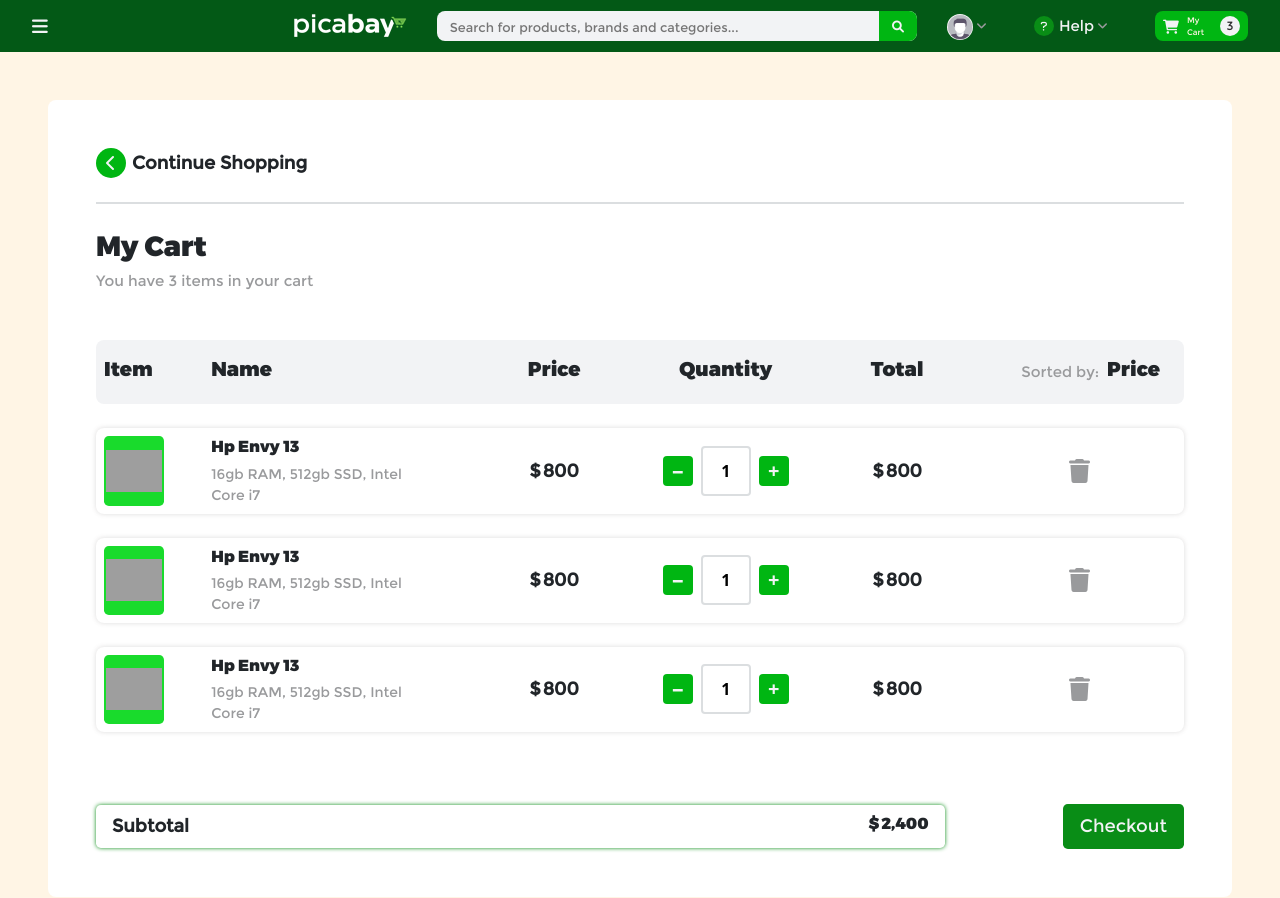
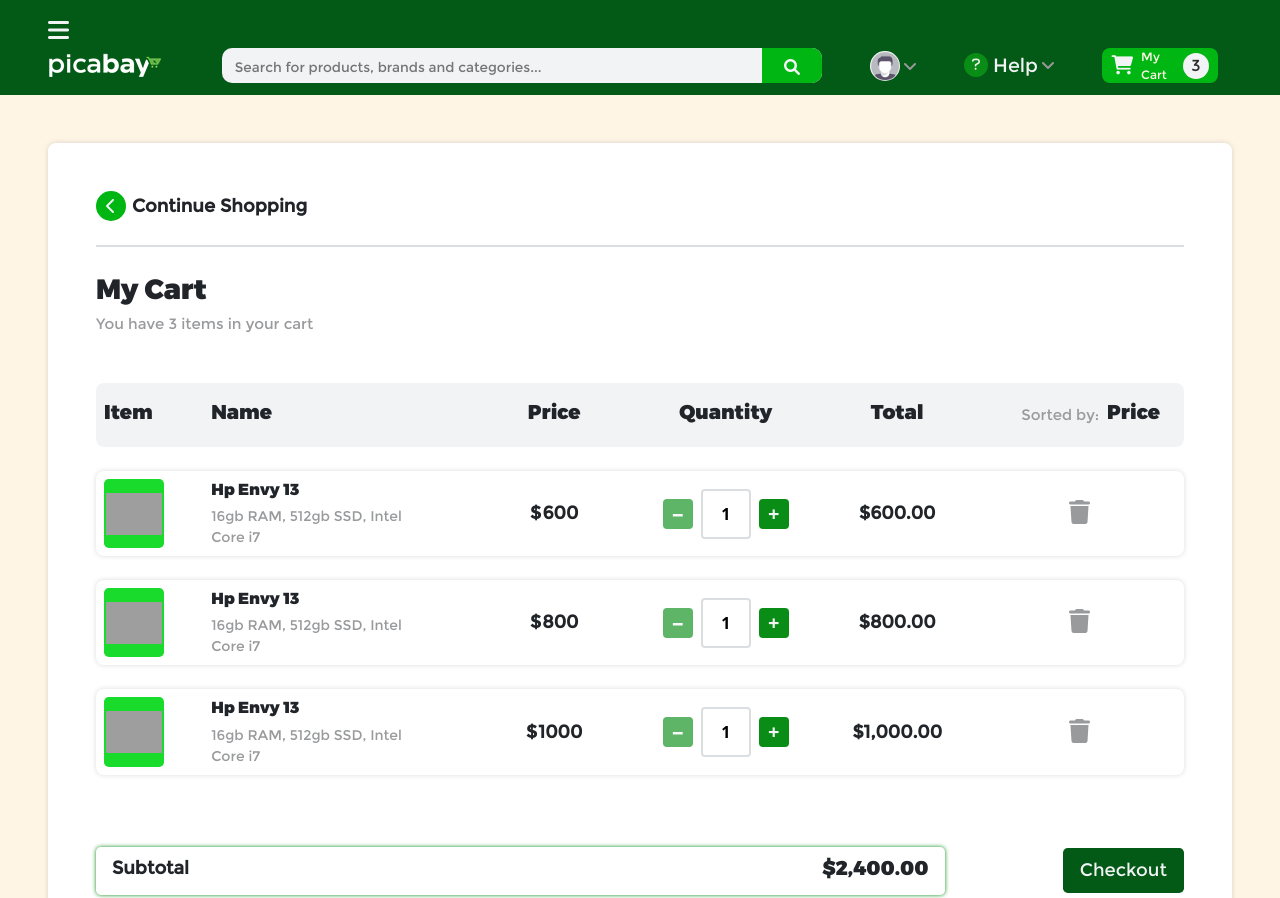
Before and after one commit to Sphenyx-webb/picabay, a plain HTML site: page cartPage.html in a window 1280 px wide. Shown: the top 898 px of the page. Drawn offline with Linux system fonts and the light colour scheme; grey boxes are pictures that could not be loaded.

Commit message:
latest commit

```diff
--- a/cartPage.html
+++ b/cartPage.html
@@ -6,13 +6,13 @@
     <meta name="viewport" content="width=device-width, initial-scale=1.0">
     <title>My Cart</title>
     <!-- Bootstrap CSS-->
-    <link rel="stylesheet" href="vendor/bootstrap/css/bootstrap.min.css" type="text/css">
+    <link rel="stylesheet" href="./vendor/bootstrap/css/bootstrap.min.css" type="text/css">
     <!-- Font-awesome CSS -->
-    <link rel="stylesheet" href="vendor/fontawesome/css/all.min.css" type="text/css">
+    <link rel="stylesheet" href="./vendor/fontawesome/css/all.min.css" type="text/css">
     <!-- Normalize CSS -->
-    <link rel="stylesheet" href="static/css/normalize.css" type="text/css">
+    <link rel="stylesheet" href="./static/css/normalize.css" type="text/css">
     <!-- Main CSS-->
-    <link rel="stylesheet" href="static/css/style.css" type="text/css">
+    <link rel="stylesheet" href="./static/css/style.css" type="text/css">
     <!-- favicon links -->
     <link rel="shortcut icon" href="./favicon.ico" type="image/x-icon">
     <link rel="apple-touch-icon" sizes="180x180" href="./apple-touch-icon.png">
@@ -20,16 +20,42 @@
     <link rel="icon" sizes="16x16" href="./favicon-16x16.png" type="image/png" >
     <link rel="manifest" href="./site.webmanifest">
     <style>
-    input:disabled{
-        width: 50px;
-        background-color: transparent;
-        color: black;
-        outline: none;
-        border: none;
+      #emptyCartPage{
+        display: none;
+       }
+
+       #emptyCartPage .emptyCartContainer{
+         width: 80vw;
+         margin: auto;
+         box-shadow: 0 0 5px 0 rgba(128, 128, 128, 0.3);
+       }
+
+
+     #emptyCartPage .emptyCartImgCon{
+       height: 50vh;
+       display: flex;
+       align-items: center;
+        justify-content: center;
+      }
+
+      #emptyCartPage .emptyCartImgCon img{
+        height: 100%;
+      }
+
+      #emptyCartPage .text-brand-gray-300{
+        font-size: 32px;
+       }
+
+       #emptyCartPage button p{
+         font-size: 1.5rem;
        }
 
       .cartContainer{
         height: max-content;
+      }
+
+      .cartContainer .bg-white{
+        box-shadow: 0 0 5px 0 rgba(128, 128, 128, 0.3);
       }
 
       .back p{
@@ -71,10 +97,12 @@
          padding: 2px;
       }
 
-      .qty-input{
+      input:disabled{
         width: 50px;
         height: 50px;
         text-align: center;
+        background-color: transparent;
+        color: black;
         border: 2px solid #DBDEE0;
         font-weight: bold;
      }
@@ -116,14 +144,25 @@
       .subtotal p, .checkout-btn p{
         font-size: 18px;
       }
-
     </style>
 </head>
 <body>
      <!-- MAIN HEADER -->
      <header id="mainHeader" class="header"></header>
 
-  <!-- LOGIN -->
+     <section id="emptyCartPage" class="container-fluid">
+        <div class="my-4 p-4 pt-4 emptyCartContainer bg-white rounded-4">
+           <div class="emptyCartImgCon">
+            <img src="./static/images/icons/Empty cart svg.svg" alt="" class="img-fluid">
+           </div>
+           <div class="d-flex flex-column align-items-center mt-3">
+            <p class="text-brand-gray-300 mb-3">Oops!.....There's nothing here to see</p>
+            <a href="./index.html"><button class="btn btn-main-400 px-3"><p>Start shopping</p></button></a>
+           </div>
+        </div>
+      </section>
+
+  <!-- CART -->
     <section id="cartPage" class="cartPage">
         <div class="container-fluid p-5 cartContainer">
            <div class="container-fluid bg-white rounded-4 py-5 px-5">
@@ -170,20 +209,22 @@
                                 <p class="spec text-brand-gray-300">16gb RAM, 512gb SSD, Intel Core i7</p>
                             </div>
                             <div class="d-flex align-items-center justify-content-center">
-                                <p class="fw-bold price-cont"><span class="dollar-sign">$</span class="price" data-price="800">800</p>
+                                <p class="fw-bold price-cont"><span class="dollar-sign">$</span><span  class="price" data-price="600"></span></p>
                             </div>
                             <div class="d-flex align-items-center justify-content-center">
                                 <div class="d-flex align-items-center">
-                                    <button class="btn btn-main sub-qty">&minus;</button>
-                                    <input type="text" value="1" data-available="10" class="qty-input mx-2 rounded-2">
-                                    <button class="btn btn-main add-qty">&plus;</button>
+                                    <button class="btn btn-main-300 sub-qty" disabled>&minus;</button>
+                                    <input type="text" value="1" data-available="10" class="qty-input mx-2 rounded-2" disabled>
+                                    <button class="btn btn-main-300 add-qty">&plus;</button>
                                 </div>
                             </div>
                             <div class="d-flex align-items-center justify-content-center">
-                                <p class="fw-bold price-cont"><span class="dollar-sign">$</span class="total">800</p>
+                                <p class="fw-bold price-cont"><span class="total"></span></p>
                             </div>
                             <div class="d-flex justify-content-center align-items-center">
+                                <span class="delete-btn">
                                     <i class="fa-solid fa-trash"></i>
+                                </span>
                             </div>
                         </div>
 
@@ -198,20 +239,22 @@
                                 <p class="spec text-brand-gray-300">16gb RAM, 512gb SSD, Intel Core i7</p>
                             </div>
                             <div class="d-flex align-items-center justify-content-center">
-                                <p class="fw-bold price-cont"><span class="dollar-sign">$</span class="price" data-price="800">800</p>
+                                <p class="fw-bold price-cont"><span class="dollar-sign">$</span><span  class="price" data-price="800"></span></p>
                             </div>
                             <div class="d-flex align-items-center justify-content-center">
                                 <div class="d-flex align-items-center">
-                                    <button class="btn btn-main sub-qty">&minus;</button>
-                                    <input type="text" value="1" data-available="10" class="qty-input mx-2 rounded-2">
-                                    <button class="btn btn-main add-qty">&plus;</button>
+                                    <button class="btn btn-main-300 sub-qty" disabled>&minus;</button>
+                                    <input type="text" value="1" data-available="14" class="qty-input mx-2 rounded-2" disabled>
+                                    <button class="btn btn-main-300 add-qty">&plus;</button>
                                 </div>
                             </div>
                             <div class="d-flex align-items-center justify-content-center">
-                                <p class="fw-bold price-cont"><span class="dollar-sign">$</span class="total">800</p>
+                                <p class="fw-bold price-cont"><span class="total"></span></p>
                             </div>
                             <div class="d-flex justify-content-center align-items-center">
+                                <span class="delete-btn">
                                     <i class="fa-solid fa-trash"></i>
+                                </span>
                             </div>
                         </div>
 
@@ -226,30 +269,32 @@
                                 <p class="spec text-brand-gray-300">16gb RAM, 512gb SSD, Intel Core i7</p>
                             </div>
                             <div class="d-flex align-items-center justify-content-center">
-                                <p class="fw-bold price-cont"><span class="dollar-sign">$</span class="price" data-price="800">800</p>
+                                <p class="fw-bold price-cont"><span class="dollar-sign">$</span><span  class="price" data-price="1000"></span></p>
                             </div>
                             <div class="d-flex align-items-center justify-content-center">
                                 <div class="d-flex align-items-center">
-                                    <button class="btn btn-main sub-qty">&minus;</button>
-                                    <input type="text" value="1" data-available="10" class="qty-input mx-2 rounded-2">
-                                    <button class="btn btn-main add-qty">&plus;</button>
+                                    <button class="btn btn-main-300 sub-qty" disabled>&minus;</button>
+                                    <input type="text" value="1" data-available="12" class="qty-input mx-2 rounded-2" disabled>
+                                    <button class="btn btn-main-300 add-qty">&plus;</button>
                                 </div>
                             </div>
                             <div class="d-flex align-items-center justify-content-center">
-                                <p class="fw-bold price-cont"><span class="dollar-sign">$</span class="total">800</p>
+                                <p class="fw-bold price-cont"><span class="total"></span></p>
                             </div>
                             <div class="d-flex justify-content-center align-items-center">
+                                <span class="delete-btn">
                                     <i class="fa-solid fa-trash"></i>
+                                </span>
                             </div>
                         </div>
                     </div>
                     <div class="cart-total-section d-flex justify-content-between align-items-center pt-5">
                         <div class="d-flex justify-content-between px-3 py-2 rounded-3 subtotal">
                             <p class="fw-bold">Subtotal</p>
-                            <h6 class="fw-bold"><span class="dollar-sign">$</span id="subTotal">2,400</h6>
+                            <h5 class="fw-bold"><span id="subTotal"></span></h5>
                         </div>
                         <div>
-                            <button class="btn btn-main-300 w-100 rounded-3 px-3 py-2 checkout-btn"><p>Checkout</p></button>
+                            <button class="btn btn-main-400 w-100 rounded-3 px-3 py-2 checkout-btn"><p>Checkout</p></button>
                         </div>
                     </div>
                 </div>
@@ -261,111 +306,9 @@
     <!-- MAIN FOOTER -->
        <footer class="footer text-light bg-brand-dark pt-5 pb-4 mt-0"></footer>
 
-        <!-- <script>
-        const totals = document.querySelectorAll(".total");
+    <script>
 
-        totals.forEach(total => {
-        const parentEl = total.parentElement;
-        const price = parseInt(parentEl.querySelector(".price").getAttribute("data-price"));
-        const qty   = parseInt(parentEl.querySelector(".qty-input").value);
-        total.setAttribute("data-total", parseInt(price * qty));
-        total.innerHTML = `${formatAsCurrency(price * qty)}`;
-        getSubTotal();
-        });
-
-        const minusBtn = document.querySelectorAll(".sub-qty");
-        const plusBtn  = document.querySelectorAll(".add-qty");
-
-        minusBtn.forEach(btn => {
-        btn.addEventListener("click", () => {
-        let inputField = btn.nextElementSibling;
-        let inputFieldVal = convert_to_pint(inputField.value);
-        if(inputFieldVal > 1){
-        inputFieldVal -= 1;
-        } else {
-        btn.disabled = true;
-        }
-        inputField.value = inputFieldVal;
-        updateItems(btn, inputFieldVal);
-        })
-        });
-
-        plusBtn.forEach(btn => {
-        btn.addEventListener("click", () => {
-        let inputField    = btn.previousElementSibling;
-        let limit         = parseInt(inputField.getAttribute("data-available"));
-        let inputFieldVal = convert_to_pint(inputField.value);
-        if(inputFieldVal >= 1 && inputFieldVal < limit){
-        inputFieldVal += 1;
-        }
-        if(inputFieldVal > limit){
-        inputFieldVal = limit;
-        }
-        inputField.value = inputFieldVal;
-        updateItems(btn, inputFieldVal);
-        inputField.previousElementSibling.disabled = false;
-        })
-        });
-
-
-        totals.forEach(total => {
-        const parentEl    = total.parentElement;
-        const inputField  = parentEl.querySelector(".qty-input");
-        const limit       = parseInt(inputField.getAttribute("data-available"));
-        const elem        = inputField.nextElementSibling;
-        inputField.addEventListener("keydown", e => {
-        if(e.keyCode == 13){
-        let inputFieldVal = convert_to_pint(inputField.value);
-        if(inputFieldVal < limit){
-        inputField.value = inputFieldVal;
-        } else {
-        inputField.value = limit;
-        }
-        updateItems(elem, inputField.value);
-        }
-        });
-        });
-
-
-        function getSubTotal(){
-        let totalPrice = 0
-        totals.forEach(total => {
-        totalPrice += parseInt(total.getAttribute("data-total"));
-        })
-        subTotal.innerHTML = `${formatAsCurrency(totalPrice)}`
-        }
-
-        function updateItems(elem, qty){
-        qty = parseInt(qty);
-        const parentEl = elem.parentElement.parentElement;
-        const price = parseInt(parentEl.querySelector(".price").getAttribute("data-price"));
-        const total = parentEl.querySelector(".total");
-        total.setAttribute("data-total", parseInt(price * qty));
-        total.innerHTML = `${formatAsCurrency(price * qty)}`;
-        getSubTotal();
-        }
-
-        function convert_to_pint(a){
-        a = parseInt(a);
-        if ( isNaN(a) ){
-        a = 1;
-        } else if (a < 0) {
-        a = a * -1;
-        } else if(a == 0){
-        a = 1;
-        }
-        return a;
-        }
-
-        function formatAsCurrency(amount){
-        amount = parseFloat(amount);
-        const new_price = Intl.NumberFormat("en-NG", {
-        style: 'currency',
-        currency: 'USD',
-        }).format(amount);
-        return `<span class="price-symbol">&#8358;</span>${new_price.substring(3, new_price.length)}`;
-        }
-        </script> -->
+     </script>
     <script src="vendor/bootstrap/js/bootstrap.bundle.min.js" type="text/javascript"></script>
     <script src="static/js/script.js"></script>
 </body>
--- a/static/css/style.css
+++ b/static/css/style.css
@@ -234,18 +234,18 @@ h1, h2, h3, h4, h5, h6{
 
 /* CURRENCY */
 .dollar-sign{
-    margin-right: 2px;
+    margin-right: 0.07rem;
 }
 
 /* NAV-BAR */
 .navbar .container-fluid{
-    padding-top: 0.2rem;
-    padding-bottom: 0.2rem;
+    padding-top: 0.25rem;
+    padding-bottom: 0.25rem;
 }
 
 .sidebar-toggler{
     color: var(--brand-gray);
-    font-size: 1.125rem;
+    font-size: 1.5rem;
     font-weight: 400;
     margin-right: 40px;
 }
@@ -253,14 +253,15 @@ h1, h2, h3, h4, h5, h6{
 .navbar-brand{
     padding: 0;
     margin-top: -5px;
-    margin-right: 30px;
+    margin-right: 60px;
 }
+
 
 .search-box{
     background-color: var(--brand-gray);
-    height: 30px;
-    width: 480px;
-    border-radius: 8px;
+    height: 35px;
+    width: 600px;
+    border-radius: 10px;
     margin-right: 30px;
 }
 
@@ -275,16 +276,17 @@ h1, h2, h3, h4, h5, h6{
     border: none;
     outline: none;
     font-family: 'MontserratRegular', sans-serif;
-    font-size: 0.8rem;
+    font-size: 0.85rem;
     font-weight: 400;
     padding-left: 0.8rem;
 }
 
 .searchBtn{
-    height: 30px;
-    font-size: 0.75rem;
+    height: 35px;
+    width: 60px;
+    font-size: 1rem;
     font-weight: lighter;
-    border-radius: 0 8px 8px 0;
+    border-radius: 0 10px 10px 0;
 }
 
 .help-section, .profile-section{
@@ -293,28 +295,28 @@ h1, h2, h3, h4, h5, h6{
 
 .help-section p{
     color: var(--brand-gray);
+    font-size: 1.2rem;
 }
 
 .help-icon{
-    width: 20px;
-    height: 20px;
+    width: 24px;
+    height: 24px;
     border-radius: 50%;
     background: var(--main-color-300);
     color: var(--brand-gray);
     display: grid;
     place-items: center;
-    font-size: 0.625rem;
+    font-size: 0.8rem;
     margin-right: 5px;
 }
 
 .fa-circle-question{
     color: var(--main-color-300);
-    font-size: 1.125rem;
 }
 
 .profile-img{
-    height: 26px;
-    width: 26px;
+    height: 30px;
+    width: 30px;
     border-radius: 50%;
     object-fit: cover;
     border: none !important;
@@ -323,25 +325,25 @@ h1, h2, h3, h4, h5, h6{
 
 .dropdown-icon{
     color: var(--brand-gray-300);
-    font-size: 0.75rem;
+    font-size: 1rem;
 }
 
 .cart-section{
     display: flex;
     align-items: center;
     cursor: pointer;
-    height: 30px;
+    height: 35px;
     border-radius: 8px;
-    padding: 0 0.5rem;
+    padding: 0 0.6rem;
 }
 
 .fa-cart-shopping{
     color: var(--brand-gray);
-    font-size: 0.88rem;
+    font-size: 1.2rem;
 }
 
 .my-cart{
-    font-size: 0.5rem;
+    font-size: 0.75rem;
     font-weight: 200;
     color: var(--alt-color);
 }
@@ -349,15 +351,15 @@ h1, h2, h3, h4, h5, h6{
 .items-num{
     background-color: var(--brand-gray);
     color: var(--brand-dark);
-    width: 20px;
-    height: 20px;
+    width: 26px;
+    height: 26px;
     border-radius: 50%;
     display: grid;
     place-items: center;
 }
 
 .items-num p{
-    font-size: 0.75rem;
+    font-size: 1rem;
     font-weight: 500;
 }
 
--- a/static/js/script.js
+++ b/static/js/script.js
@@ -18,7 +18,7 @@ const links = document.querySelectorAll("a.smooth-scroll");
       allHeaders.forEach(header => {
         header.innerHTML = `
         <nav id="mainMenu" class="navbar bg-main-400 ">
-        <div class="container-fluid">
+        <div class="container-fluid px-5">
             <div class="sidebar-toggler" type="button">
                 <span class="sidebar-toggler-icon"><i class="fas fa-bars"></i></span>
             </div>
@@ -26,10 +26,10 @@ const links = document.querySelectorAll("a.smooth-scroll");
             <div class="d-flex align-items-center justify-content-between">
                 <div class="d-flex align-items-center">
                     <a class="navbar-brand" href="/index.html">
-                        <img src="static/images/logo/logo.png" alt="Picabay's logo">
+                        <img src="static/images/logo/logo.png" alt="Picabay's logo" class="brand-logo">
                     </a>
 
-                    <div class="search-box d-flex align-items-center justify-content-between">
+                    <div class="search-box d-flex align-items-center justify-content-between rounded-4 me-5">
                         <span class="input-box">
                             <input type="search" placeholder="Search for products, brands and categories...">
                         </span>
@@ -150,63 +150,101 @@ const links = document.querySelectorAll("a.smooth-scroll");
       });
 
 
-    //  CART MODIFICATIONS
+    //   CART
+      const cartItems = document.querySelectorAll(".cart-item");
+      const subTotal  = document.querySelector("#subTotal");
       const numOfCartItems = document.querySelectorAll(".numOfCartItems")
-      const cart = document.getElementById("cart-section");
-      var numOfItems = 3;
+      const cartPage = document.getElementById("cartPage")
+      const emptyCartPage = document.getElementById("emptyCartPage")
 
-      numOfCartItems.forEach(numOfCartItem => {
-        numOfCartItem.innerText = numOfItems
-      })
-
-      cart.addEventListener("click", () => {
-        if(numOfItems === 0){
-            window.location.pathname = "/emptyCartPage.html"
-        }
-        else  if(numOfItems > 0){
-            window.location.pathname = "/cartPage.html"
-        }
-      })
+      cartItems.forEach(cartItem => {
+          var priceElem = cartItem.querySelector(".price");
+          var price = parseInt(priceElem.getAttribute("data-price"));
+          var qtyElem = cartItem.querySelector(".qty-input");
+          var qty = parseInt(qtyElem.value);
+          var limit = parseInt(qtyElem.getAttribute("data-available"));
+          var minusBtn  = cartItem.querySelector(".sub-qty");
+          var plusBtn   = cartItem.querySelector(".add-qty");
+          var deleteBtn = cartItem.querySelector(".delete-btn")
+          priceElem.innerHTML = priceElem.getAttribute("data-price")
 
 
+          //calculate total
+          getTotal(price, qty, cartItem);
 
-    //   const products = document.querySelectorAll(".item")
-    //   const subTotal = document.getElementById("subTotal")
+          //minus button
+          minusBtn.addEventListener("click", () => {
+              qty -= 1
+              qtyElem.value = qty
+              plusBtn.disabled  = false
+              if(qty === 1){
+                 minusBtn.disabled = true
+              }
+              updateItems(cartItem, qty);
+      });
 
-    //   window.onload = function() {
-    //     getTotal()
-    //   };
+          //plus button
+           plusBtn.addEventListener("click", () => {
+              minusBtn.disabled = false
+              if(qty < limit){
+                  qty += 1
+                  qtyElem.value = qty
+              }
+              else{
+                  plusBtn.disabled  = true
+              }
+              updateItems(cartItem, qty);
+          });
 
-    //   products.forEach(product => {
-    //     let price = product.querySelector(".price")
-    //     let itemQty = product.querySelector(".itemQty")
-    //     let total = product.querySelector(".total")
-    //     let addQty = product.querySelector(".addQty")
-    //     let subQty = product.querySelector(".subQty")
+        //   delete button
+          deleteBtn.addEventListener("click", () => {
+              let qty = 0
+              qtyElem.value = qty
+              updateItems(cartItem, qty);
+              cartItem.remove()
+          });
 
-    //     addQty.addEventListener("click", () => {
-    //       itemQty.value++
-    //       total.value = price.value * itemQty.value
-    //       subQty.disabled = false
-    //       getTotal()
-    //     })
+      });
 
-    //     subQty.addEventListener("click", () => {
-    //       itemQty.value--
-    //       total.value = price.value * itemQty.value
-    //       getTotal()
-    //       if(itemQty.value == 1){
-    //         subQty.disabled = true
-    //       }
-    //   })
-    //   total.value = price.value * itemQty.value
-    // })
+      function getTotal(price, qty, parentEl){
+          const totalEl = parentEl.querySelector(".total");
+          const total   = price * qty;
+          totalEl.setAttribute("data-total", total);
+          totalEl.innerHTML = `${formatAsCurrency(total)}`;
+          getSubTotal();
+      }
 
-    // function getTotal(){
-    //   let totalPrice = 0
-    //   products.forEach(product => {
-    //     let total = product.querySelector(".total").value
-    //     totalPrice += Math.floor(total)
-    //   })
-    //  subTotal.value = `${totalPrice}`
-    // }
+      function getSubTotal(){
+          let totalPrice = 0
+          let numOfItems = 0
+          cartItems.forEach(cartItem => {
+               const qty = cartItem.querySelector(".qty-input")
+               numOfItems += parseInt(qty.value)
+               const total = cartItem.querySelector(".total");
+               totalPrice += parseInt(total.getAttribute("data-total"));
+          });
+          subTotal.innerHTML = `${formatAsCurrency(totalPrice)}`;
+          numOfCartItems.forEach(numOfCartItem => {
+          numOfCartItem.innerHTML = `${numOfItems}`
+        })
+
+        if(numOfItems === 0){
+           cartPage.style.display = "none"
+           emptyCartPage.style.display = "block"
+        }
+      }
+
+      function updateItems(parentEl, qty){
+          qty = qty;
+          const price = parseInt(parentEl.querySelector(".price").getAttribute("data-price"));
+          getTotal(price, qty, parentEl);
+      }
+
+      function formatAsCurrency(amount){
+          amount = parseFloat(amount);
+          const new_price = Intl.NumberFormat("en-NG", {
+          style: 'currency',
+          currency: 'USD',
+          }).format(amount);
+          return `${new_price.substring(2, new_price.length)}`;
+      }
```
Also changed, not shown: emptyCartPage.html (deleted, +0 -72 lines). Lines whose indentation alone changed are shown as unchanged.
